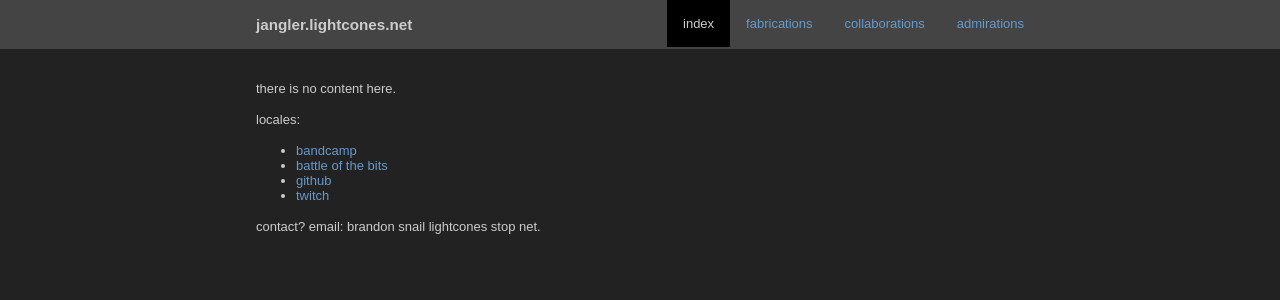
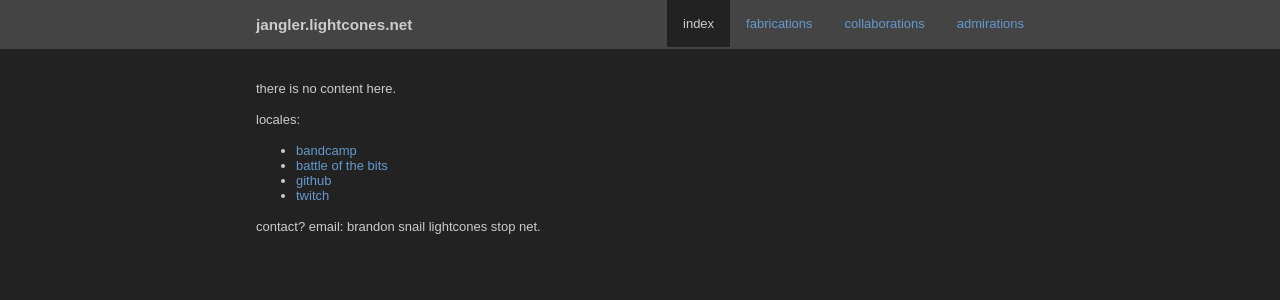
Before and after one commit to jangler/lightcones, a Flask app: page / in a window 1280 px wide. Shown: the top 300 px of the page. Run offline with Flask 2, Linux system fonts and the light colour scheme.

Commit message:
Lighten bg color of selected "tab"

```diff
--- a/templates/layout.html
+++ b/templates/layout.html
@@ -12,7 +12,7 @@
         <h3 style="float: left;">jangler.lightcones.net</h3>
         {% for navlink in navlinks %}
           {% if navlink.name == title %}
-            <div style="float: right; background-color: #000;">
+            <div style="float: right; background-color: #222;">
               <p>{{ navlink.name }}</p>
             </div>
           {% else %}
```
